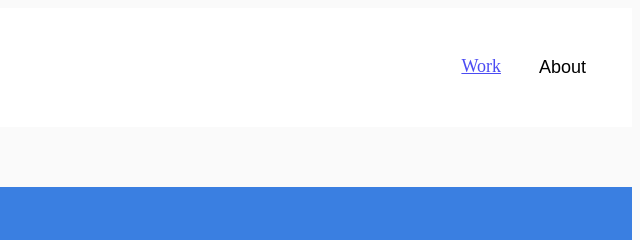
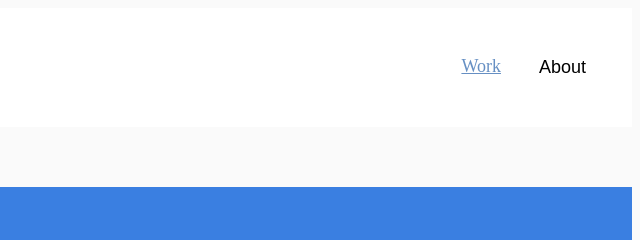
Before and after one commit to denkikumo/UX_UI_HW_18, a plain HTML site: page index.html in a window 1280 px wide. In both pictures the pointer is over the link "Work". Shown: the top 240 px of the page, 640-1280 px from the left. Drawn offline with Linux system fonts and the light colour scheme.

Commit message:
iteration

```diff
--- a/index.html
+++ b/index.html
@@ -38,6 +38,7 @@
     .nav-button:hover {
       opacity: 0.7;
       cursor: pointer;
+      color: rgb(38, 97, 170)
     }
 
     .nav-button:active {
```
